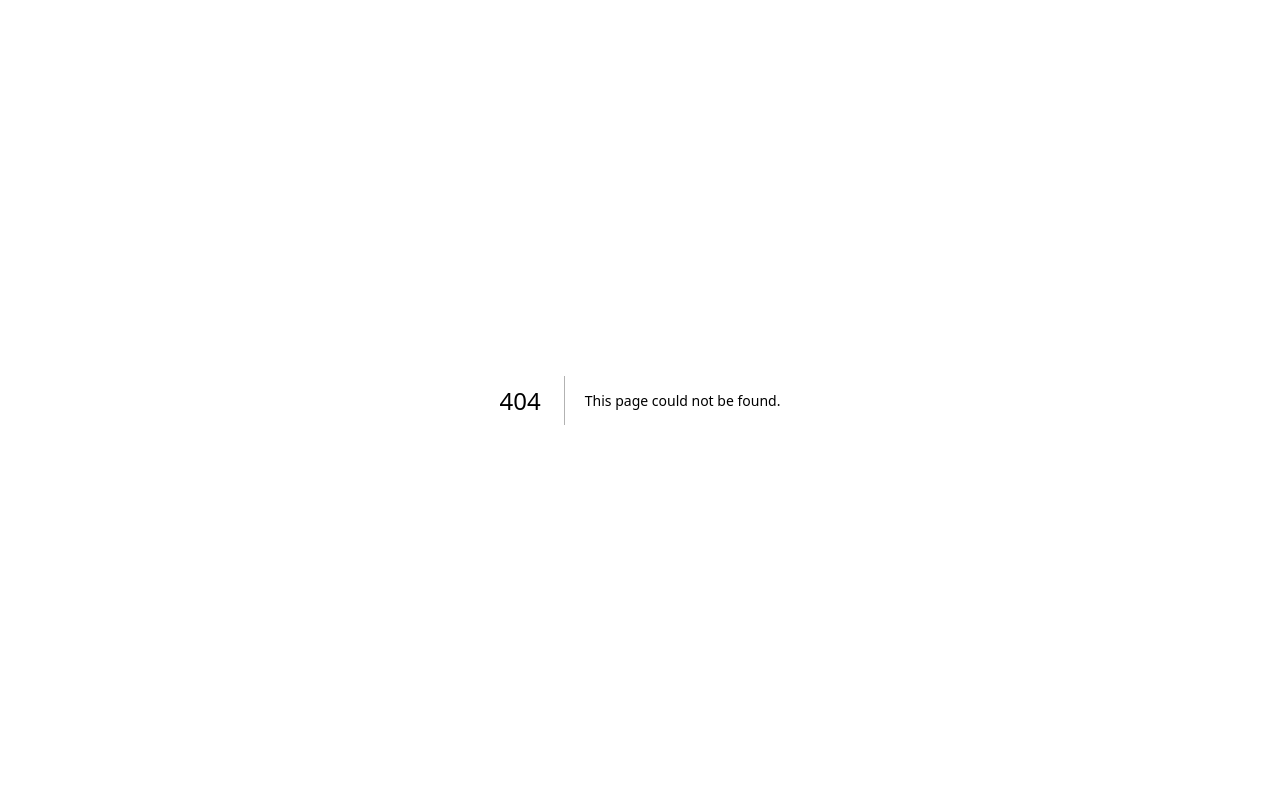
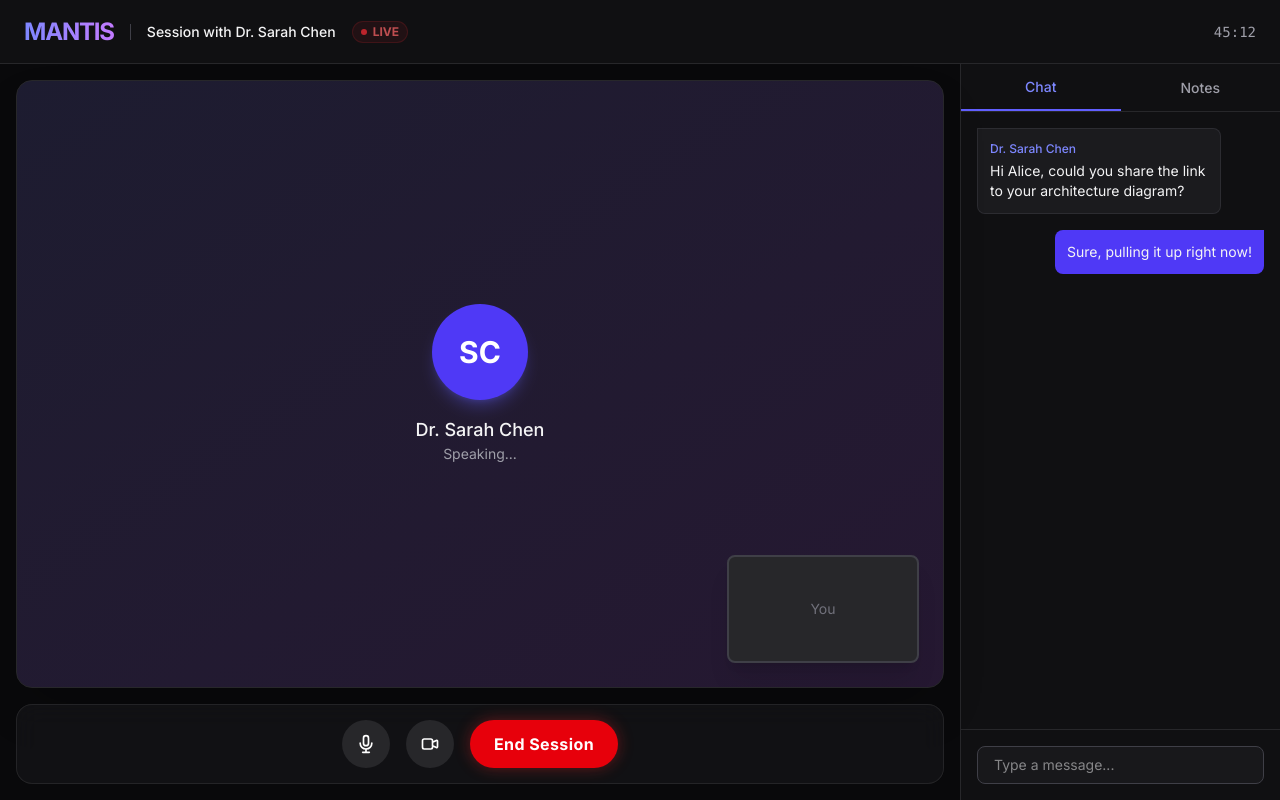
Before and after one commit to mantisdarling/mantis, a Next.js app in the folder apps/web/: page /session/1 in a window 1280 px wide. Before the commit this address had no page. Built offline with nearby package versions, Linux system fonts and the light colour scheme.

Commit message:
Add live session WebRTC layout and Stripe checkout UI

```diff
--- /dev/null
+++ b/apps/web/src/app/checkout/[id]/page.tsx
@@ -0,0 +1,74 @@
+import Navbar from '../../../components/Navbar';
+import Link from 'next/link';
+
+export default function CheckoutPage({ params }: { params: { id: string } }) {
+  return (
+    <div className="min-h-screen bg-zinc-950 flex flex-col">
+      <Navbar />
+
+      <main className="flex-1 max-w-4xl mx-auto w-full px-6 py-12 animate-fade-in-up">
+        <div className="mb-10 text-center">
+          <h1 className="text-3xl font-bold text-zinc-100">Secure Checkout</h1>
+          <p className="text-zinc-400 mt-2">Complete your booking with Dr. Sarah Chen</p>
+        </div>
+
+        <div className="grid grid-cols-1 md:grid-cols-2 gap-8">
+          {/* Order Summary */}
+          <div className="glass-panel p-6 rounded-2xl h-fit">
+            <h2 className="text-xl font-semibold text-zinc-100 mb-6">Order Summary</h2>
+
+            <div className="flex justify-between items-center mb-4 pb-4 border-b border-zinc-800">
+              <div>
+                <p className="text-zinc-100 font-medium">1-on-1 Mentorship Session</p>
+                <p className="text-sm text-zinc-400">October 14, 2026 at 10:00 AM</p>
+              </div>
+              <span className="text-zinc-100 font-bold">$150.00</span>
+            </div>
+
+            <div className="flex justify-between items-center mb-4">
+              <span className="text-zinc-400">Platform Fee</span>
+              <span className="text-zinc-100">$5.00</span>
+            </div>
+
+            <div className="flex justify-between items-center pt-4 border-t border-zinc-800">
+              <span className="text-lg font-bold text-zinc-100">Total</span>
+              <span className="text-2xl font-bold text-indigo-400">$155.00</span>
+            </div>
+
+            <div className="mt-6 flex items-center gap-2 text-xs text-zinc-500">
+              <svg className="w-4 h-4" fill="none" viewBox="0 0 24 24" stroke="currentColor"><path strokeLinecap="round" strokeLinejoin="round" strokeWidth={2} d="M12 15v2m-6 4h12a2 2 0 002-2v-6a2 2 0 00-2-2H6a2 2 0 00-2 2v6a2 2 0 002 2zm10-10V7a4 4 0 00-8 0v4h8z" /></svg>
+              Funds are held securely in escrow until session completes.
+            </div>
+          </div>
+
+          {/* Payment Form Placeholder */}
+          <div className="glass-panel p-6 rounded-2xl h-fit border-indigo-500/20">
+            <h2 className="text-xl font-semibold text-zinc-100 mb-6">Payment Details</h2>
+
+            <form className="space-y-4">
+              <div>
+                <label className="block text-sm font-medium text-zinc-300 mb-1">Card Information</label>
+                <div className="w-full bg-zinc-900/50 border border-zinc-800 rounded-lg p-4 text-zinc-400 flex items-center justify-center">
+                  [ Stripe Elements Placeholder ]
+                </div>
+              </div>
+
+              <div>
+                <label className="block text-sm font-medium text-zinc-300 mb-1">Name on Card</label>
+                <input
+                  type="text"
+                  className="w-full bg-zinc-900/50 border border-zinc-800 rounded-lg px-4 py-2 text-zinc-100 focus:outline-none focus:border-indigo-500 transition-colors"
+                  placeholder="Alice Walker"
+                />
+              </div>
+
+              <button type="submit" className="w-full bg-indigo-600 text-white font-bold rounded-xl px-4 py-4 mt-6 hover:bg-indigo-700 transition-colors shadow-[0_0_20px_rgba(79,70,229,0.3)]">
+                Pay $155.00
+              </button>
+            </form>
+          </div>
+        </div>
+      </main>
+    </div>
+  );
+}
--- /dev/null
+++ b/apps/web/src/app/session/[id]/page.tsx
@@ -0,0 +1,88 @@
+import Link from 'next/link';
+
+export default function SessionPage({ params }: { params: { id: string } }) {
+  return (
+    <div className="h-screen bg-zinc-950 flex flex-col overflow-hidden text-zinc-100">
+      {/* Session Header */}
+      <header className="h-16 border-b border-zinc-800 flex items-center justify-between px-6 bg-zinc-900/50">
+        <div className="flex items-center gap-4">
+          <Link href="/dashboard" className="text-2xl font-bold tracking-tighter bg-gradient-to-r from-indigo-400 to-purple-400 bg-clip-text text-transparent">
+            MANTIS
+          </Link>
+          <div className="h-4 w-[1px] bg-zinc-700" />
+          <span className="text-sm font-medium">Session with Dr. Sarah Chen</span>
+          <span className="px-2 py-0.5 rounded-full bg-red-500/10 text-red-400 border border-red-500/20 text-xs font-bold flex items-center gap-1.5 animate-pulse">
+            <span className="h-1.5 w-1.5 rounded-full bg-red-500" />
+            LIVE
+          </span>
+        </div>
+        <div className="text-zinc-400 font-mono text-sm">
+          45:12
+        </div>
+      </header>
+
+      {/* Main Content Area */}
+      <main className="flex-1 flex overflow-hidden">
+
+        {/* Video Area */}
+        <div className="flex-1 flex flex-col p-4 gap-4 relative">
+          <div className="flex-1 bg-zinc-900 rounded-2xl border border-zinc-800 overflow-hidden relative shadow-2xl flex items-center justify-center">
+            {/* Main Video Stream Placeholder */}
+            <div className="absolute inset-0 bg-gradient-to-br from-indigo-900/20 to-purple-900/20 flex flex-col items-center justify-center">
+              <div className="h-24 w-24 rounded-full bg-indigo-600 flex items-center justify-center text-white text-3xl font-bold mb-4 shadow-lg shadow-indigo-500/30">
+                SC
+              </div>
+              <span className="text-lg font-medium">Dr. Sarah Chen</span>
+              <span className="text-sm text-zinc-400">Speaking...</span>
+            </div>
+
+            {/* Self Video PIP */}
+            <div className="absolute bottom-6 right-6 w-48 aspect-video bg-zinc-800 rounded-lg border-2 border-zinc-700 overflow-hidden shadow-xl flex items-center justify-center">
+              <span className="text-zinc-500 text-sm">You</span>
+            </div>
+          </div>
+
+          {/* Controls */}
+          <div className="h-20 glass-panel rounded-2xl flex items-center justify-center gap-4 px-6">
+            <button className="h-12 w-12 rounded-full bg-zinc-800 hover:bg-zinc-700 flex items-center justify-center transition-colors text-white">
+              <svg className="w-5 h-5" fill="none" viewBox="0 0 24 24" stroke="currentColor"><path strokeLinecap="round" strokeLinejoin="round" strokeWidth={2} d="M19 11a7 7 0 01-7 7m0 0a7 7 0 01-7-7m7 7v4m0 0H8m4 0h4m-4-8a3 3 0 01-3-3V5a3 3 0 116 0v6a3 3 0 01-3 3z" /></svg>
+            </button>
+            <button className="h-12 w-12 rounded-full bg-zinc-800 hover:bg-zinc-700 flex items-center justify-center transition-colors text-white">
+              <svg className="w-5 h-5" fill="none" viewBox="0 0 24 24" stroke="currentColor"><path strokeLinecap="round" strokeLinejoin="round" strokeWidth={2} d="M15 10l4.553-2.276A1 1 0 0121 8.618v6.764a1 1 0 01-1.447.894L15 14M5 18h8a2 2 0 002-2V8a2 2 0 00-2-2H5a2 2 0 00-2 2v8a2 2 0 002 2z" /></svg>
+            </button>
+            <button className="h-12 px-6 rounded-full bg-red-600 hover:bg-red-700 flex items-center justify-center transition-colors text-white font-bold tracking-wide shadow-[0_0_15px_rgba(220,38,38,0.4)]">
+              End Session
+            </button>
+          </div>
+        </div>
+
+        {/* Sidebar (Chat / Notes) */}
+        <div className="w-80 border-l border-zinc-800 bg-zinc-900/50 flex flex-col">
+          <div className="h-12 border-b border-zinc-800 flex">
+            <button className="flex-1 font-medium text-sm text-indigo-400 border-b-2 border-indigo-500">Chat</button>
+            <button className="flex-1 font-medium text-sm text-zinc-400 hover:text-zinc-200">Notes</button>
+          </div>
+
+          <div className="flex-1 overflow-y-auto p-4 flex flex-col gap-4">
+            {/* Messages */}
+            <div className="bg-zinc-800/50 p-3 rounded-lg rounded-tl-none self-start max-w-[85%] border border-zinc-700/50">
+              <p className="text-xs text-indigo-400 font-medium mb-1">Dr. Sarah Chen</p>
+              <p className="text-sm">Hi Alice, could you share the link to your architecture diagram?</p>
+            </div>
+            <div className="bg-indigo-600 p-3 rounded-lg rounded-tr-none self-end max-w-[85%]">
+              <p className="text-sm">Sure, pulling it up right now!</p>
+            </div>
+          </div>
+
+          <div className="p-4 border-t border-zinc-800">
+            <input
+              type="text"
+              placeholder="Type a message..."
+              className="w-full bg-zinc-900 border border-zinc-700 rounded-lg px-4 py-2 text-sm focus:outline-none focus:border-indigo-500 transition-colors"
+            />
+          </div>
+        </div>
+      </main>
+    </div>
+  );
+}
```
